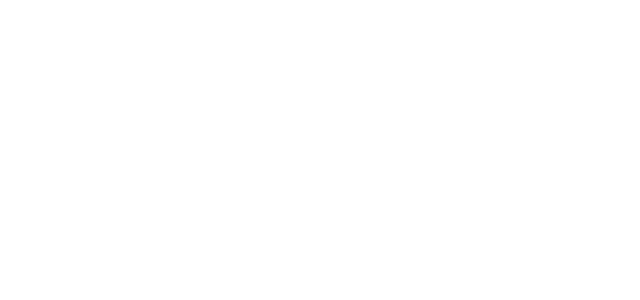
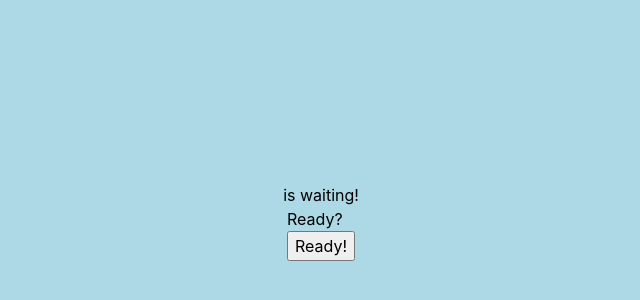
Before and after one commit to heatherfriedman/meme-battle-web, a React (Create React App) app: page /waiting-room in a window 1280 px wide. Shown: the part 178-478 px from the top of the page, without its empty margins (319-959 px from the left). Built offline with nearby package versions, Linux system fonts and the light colour scheme.

Commit message:
added ready button and routing to main game

```diff
--- a/src/app/App.tsx
+++ b/src/app/App.tsx
@@ -12,6 +12,7 @@
     <GlobalStyles />
     <ConnectedRouter history={history}>
       <Switch>
+        <Route path='/main-game'>HERE IS THE MAIN GAME</Route>
         <Route path='/waiting-room'>
           <WaitingRoom />
         </Route>
--- a/src/waitingRoom/WaitingRoom.tsx
+++ b/src/waitingRoom/WaitingRoom.tsx
@@ -1,7 +1,41 @@
-import React, { FC } from 'react';
-import { useSelector } from 'react-redux';
+import React, { FC, useCallback, FormEvent } from 'react';
+import { useSelector, useDispatch } from 'react-redux';
+import styled from 'styled-components/macro';
+import { push } from 'connected-react-router';
+
+const Container = styled.div`
+  color: black;
+  background-color: lightblue;
+  height: 100%;
+  display: flex;
+  flex-direction: column;
+  align-items: center;
+  justify-content: center;
+`;
+
+const Form = styled.form`
+  display: flex;
+  flex-direction: column;
+`;
+const SubmitButton = styled.input.attrs({
+  type: 'submit',
+  value: 'Ready!',
+})``;
 
 export const WaitingRoom: FC = () => {
+  const dispatch = useDispatch();
   const username = useSelector(state => state.login.username);
-  return <div>{username}</div>;
+  const handleReadySubmit = useCallback((e: FormEvent<HTMLFormElement>) => {
+    e.preventDefault();
+    dispatch(push('/main-game'));
+  }, []);
+  return (
+    <Container>
+      {username} is waiting!
+      <Form onSubmit={handleReadySubmit}>
+        Ready?
+        <SubmitButton />
+      </Form>
+    </Container>
+  );
 };
```
